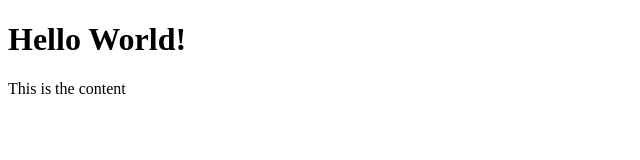
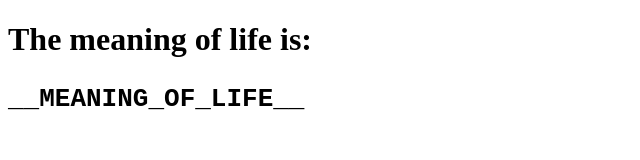
Before and after one commit to tnjensen/workflow-secrets, a website: page index.html in a window 1280 px wide. Shown: the whole page, without its empty margins (0-640 px from the left). Drawn offline with Linux system fonts and the light colour scheme.

Commit message:
Adds secret index.html

```diff
--- a/index.html
+++ b/index.html
@@ -7,8 +7,7 @@
 </head>
 <body>
     <body>
-        <h1>Hello World!</h1>
-        <p>This is the content</p>
+        <h1>The meaning of life is: <pre>__MEANING_OF_LIFE__</pre></h1>
       </body>
 </body>
 </html>
```
